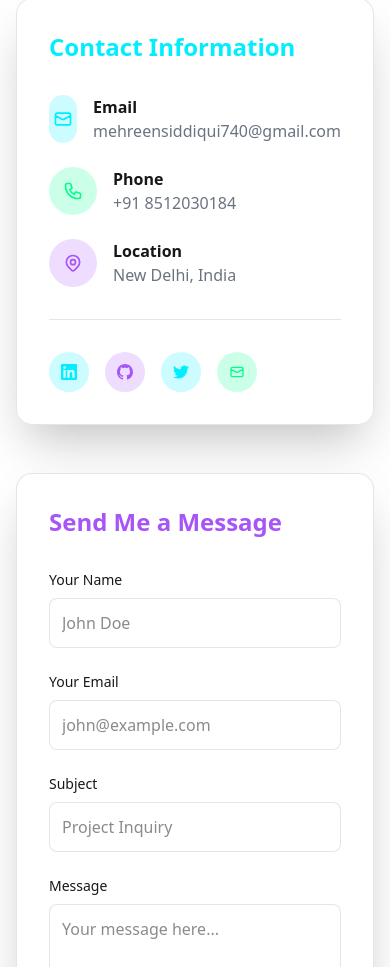
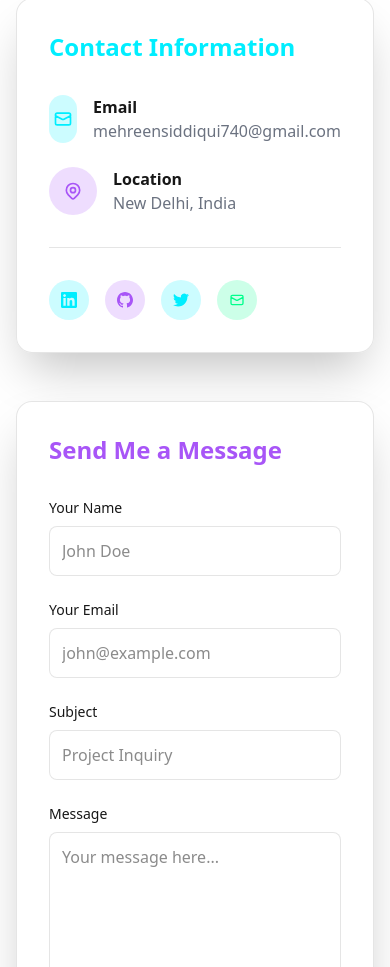
Before and after one commit to alexwaaaaaaa/mehreen-portfolio, a Next.js app: page / in a window 390 px wide. Shown: the part 7852-8819 px from the top of the page. Built offline with nearby package versions, Linux system fonts and the light colour scheme.

Commit message:
Remove phone number from contact section

```diff
--- a/app/page.tsx
+++ b/app/page.tsx
@@ -912,17 +912,7 @@ export default function Home() {
                   </div>
                 </div>
 
-                <div className="flex items-center gap-4">
-                  <div className="w-12 h-12 rounded-full bg-[var(--neon-green)]/20 flex items-center justify-center">
-                    <svg xmlns="http://www.w3.org/2000/svg" className="h-5 w-5 text-[var(--neon-green)]" fill="none" viewBox="0 0 24 24" stroke="currentColor">
-                      <path strokeLinecap="round" strokeLinejoin="round" strokeWidth={2} d="M3 5a2 2 0 012-2h3.28a1 1 0 01.948.684l1.498 4.493a1 1 0 01-.502 1.21l-2.257 1.13a11.042 11.042 0 005.516 5.516l1.13-2.257a1 1 0 011.21-.502l4.493 1.498a1 1 0 01.684.949V19a2 2 0 01-2 2h-1C9.716 21 3 14.284 3 6V5z" />
-                    </svg>
-                  </div>
-                  <div>
-                    <h4 className="font-semibold text-[var(--foreground)]">Phone</h4>
-                    <p className="text-[var(--text-muted)]">+91 8512030184</p>
-                  </div>
-                </div>
+
 
                 <div className="flex items-center gap-4">
                   <div className="w-12 h-12 rounded-full bg-[var(--neon-purple)]/20 flex items-center justify-center">
```
